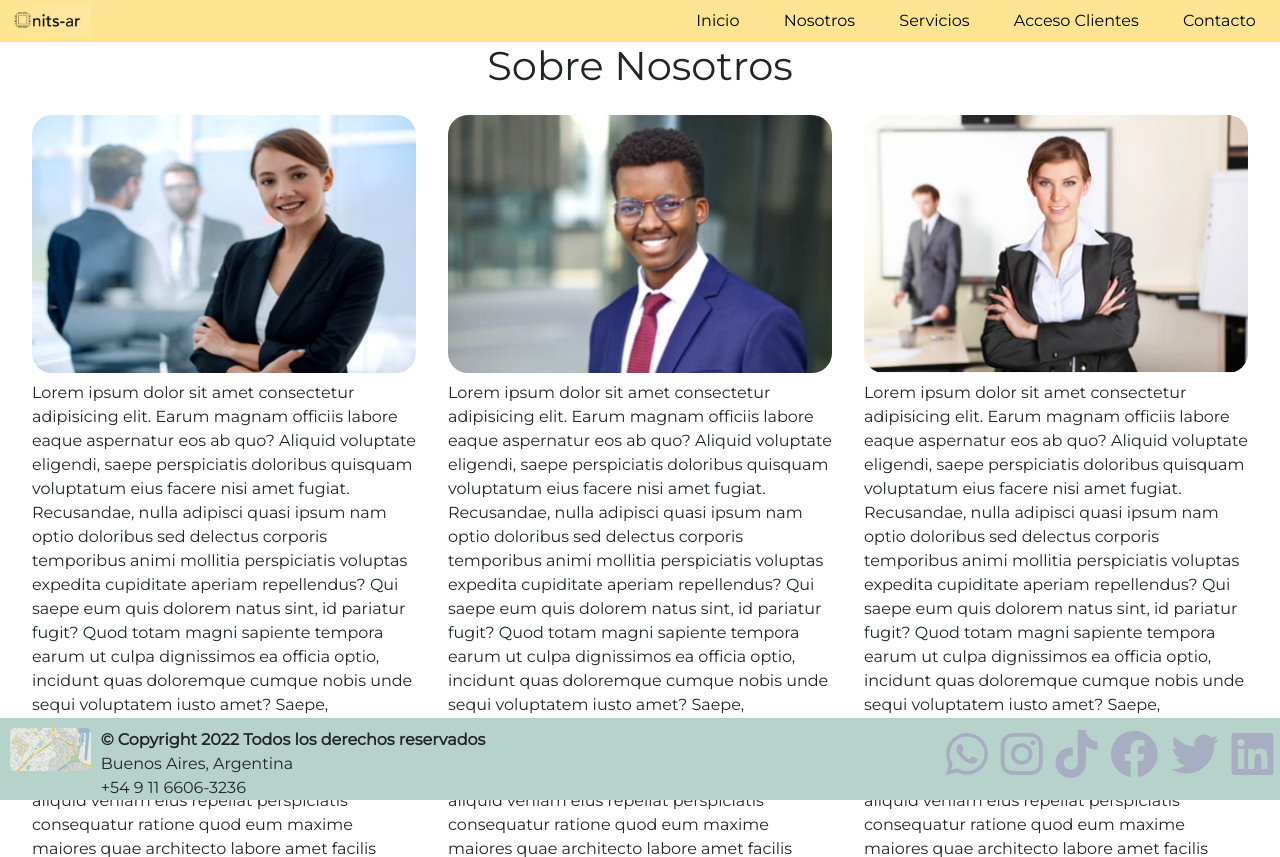
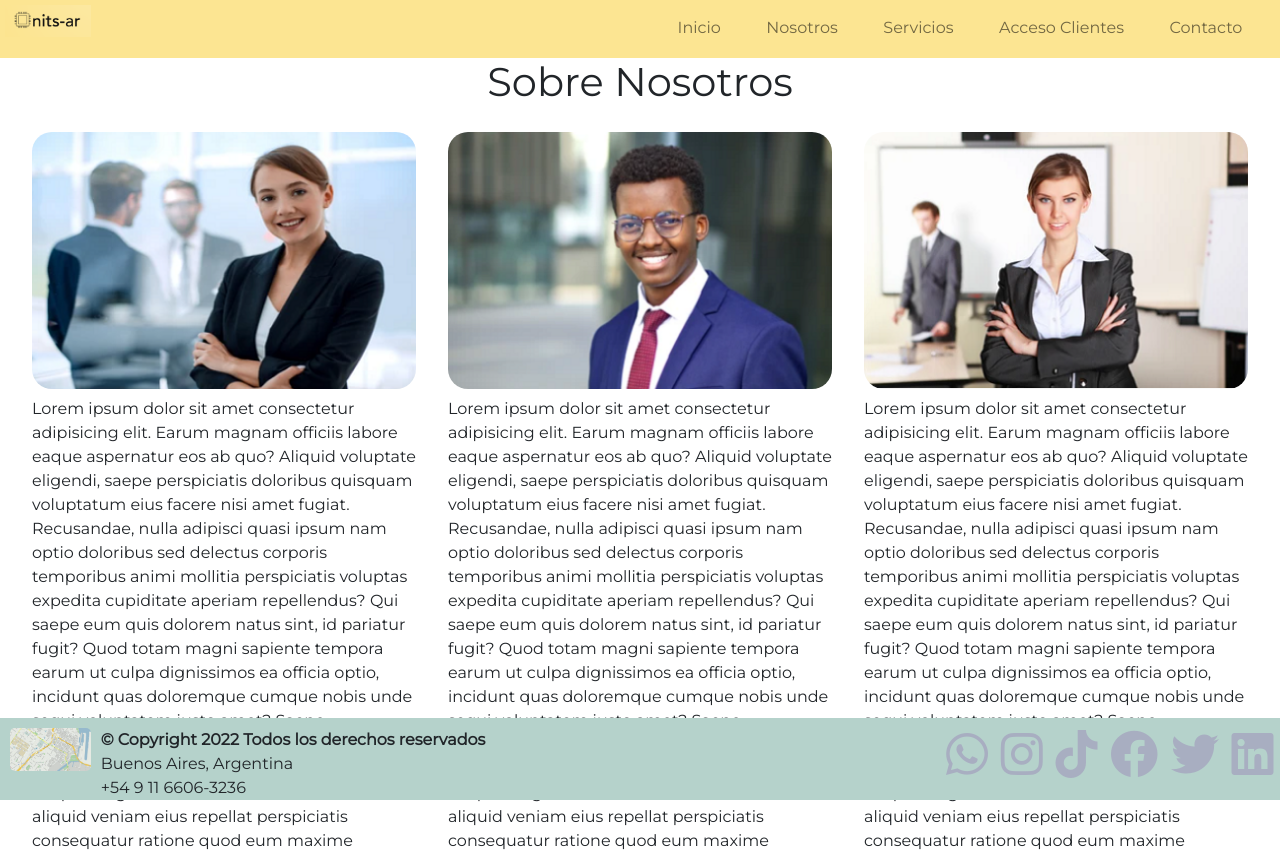
Before and after one commit to ezev-nitsar/PreEntrega3Veron, a plain HTML site: page pages/nosotros.html in a window 1280 px wide. Shown: the top 857 px of the page. Drawn offline with nearby package versions, Linux system fonts and the light colour scheme.

Commit message:
Actualización de NavBar utilizando BS

```diff
--- a/css/style.css
+++ b/css/style.css
@@ -25,7 +25,7 @@ i{
     margin-bottom: 10px;
 }
 
-/* Header y Nav */
+/* Header y Nav+Efectos */
 /************************************************/
 header{
     background-color: #FCE592;
@@ -40,26 +40,33 @@ nav{
 .navegacion{
     display: flex;
     flex-wrap: wrap;
-    height: 100%;
+    width: 100%;
     justify-content: space-evenly;
-    align-items: center;
-}
-.navegacion li a{
-    padding: 20px;
-    color:black;
-    font-size: 1em;
+    align-items: flex-end;
 }
 
-.navegacion li a:hover{
-    background-color: #EAB464;
-    border-radius: 30px;
+.nav-item::after {
+    content: '';
+    display: block;
+    width: 0px;
+    height: 2px;
+    background: #EAB464;
+    transition: 0.4s;
 }
 
-header div{
+.nav-item:hover::after {
+    width: 100%
+}
+
+.nav-link {
+    transition: 0.2s;
+}
+
+header .divLogo{
     width: 50%;
 }
 
-header div img{
+header .divLogo img{
     padding: 5px;
     width: 15%;
 }
--- a/pages/nosotros.html
+++ b/pages/nosotros.html
@@ -1,5 +1,6 @@
 <!DOCTYPE html>
 <html lang="en">
+
 <head>
     <meta charset="UTF-8">
     <meta http-equiv="X-UA-Compatible" content="IE=edge">
@@ -10,27 +11,38 @@
     <link rel="preconnect" href="https://fonts.gstatic.com" crossorigin>
     <link href="https://fonts.googleapis.com/css2?family=Montserrat:wght@400&display=swap" rel="stylesheet">
     <!--Font Awesome para Iconos-->
-    <link rel="stylesheet" href="https://cdnjs.cloudflare.com/ajax/libs/font-awesome/6.2.1/css/all.min.css" integrity="sha512-MV7K8+y+gLIBoVD59lQIYicR65iaqukzvf/nwasF0nqhPay5w/9lJmVM2hMDcnK1OnMGCdVK+iQrJ7lzPJQd1w==" crossorigin="anonymous" referrerpolicy="no-referrer" />
+    <link rel="stylesheet" href="https://cdnjs.cloudflare.com/ajax/libs/font-awesome/6.2.1/css/all.min.css"
+        integrity="sha512-MV7K8+y+gLIBoVD59lQIYicR65iaqukzvf/nwasF0nqhPay5w/9lJmVM2hMDcnK1OnMGCdVK+iQrJ7lzPJQd1w=="
+        crossorigin="anonymous" referrerpolicy="no-referrer" />
     <!--CDN de Bootstrap (CSS)-->
     <link href="https://cdn.jsdelivr.net/npm/bootstrap@5.2.3/dist/css/bootstrap.min.css" rel="stylesheet"
         integrity="sha384-rbsA2VBKQhggwzxH7pPCaAqO46MgnOM80zW1RWuH61DGLwZJEdK2Kadq2F9CUG65" crossorigin="anonymous">
     <!--CSS Propio del Proyecto-->
     <link rel="stylesheet" href="../css/style.css">
 </head>
+
 <body>
     <header>
-        <div>
+        <div class="divLogo">
             <!--Acá va el logo-->
             <a href="../index.html"><img src="../assets/images/logo.png" alt="Logo principal"></a>
         </div>
-        <nav> <!--Menú principal-->
-            <ul class="navegacion">
-                <li><a href="../index.html">Inicio</a></li>
-                <li><a href="./nosotros.html">Nosotros</a></li>
-                <li><a href="./servicios.html">Servicios</a></li>
-                <li><a href="./acceso_clientes.html">Acceso Clientes</a></li>
-                <li><a href="./contacto.html">Contacto</a></li>
-            </ul>
+        <!--Barra de Navegación Responsive con BS-->
+        <nav class="navbar navbar-expand-lg ">
+            <button class="navbar-toggler ms-auto hidden-sm-up float-xs-right me-2" type="button"
+                data-bs-toggle="collapse" data-bs-target="#navbarSupportedContent"
+                aria-controls="navbarSupportedContent" aria-expanded="false" aria-label="Mostrar/Ocultar">
+                <span class="navbar-toggler-icon"></span>
+            </button>
+            <div class="collapse navbar-collapse" id="navbarSupportedContent">
+                <ul class="navbar-nav navegacion">
+                    <li class="nav-item"><a class="nav-link" href="../index.html">Inicio</a></li>
+                    <li class="nav-item active"><a class="nav-link" href="./nosotros.html">Nosotros</a></li>
+                    <li class="nav-item"><a class="nav-link" href="./servicios.html">Servicios</a></li>
+                    <li class="nav-item"><a class="nav-link" href="./acceso_clientes.html">Acceso Clientes</a></li>
+                    <li class="nav-item"><a class="nav-link" href="./contacto.html">Contacto</a></li>
+                </ul>
+            </div>
         </nav>
     </header>
     <main>
@@ -38,45 +50,93 @@
         <section class="sobre_nosotros_padre">
             <div class="sobre_nosotros">
                 <img src="../assets/images/persona_1.png" alt="Foto de Empleado 1">
-                <p>Lorem ipsum dolor sit amet consectetur adipisicing elit. Earum magnam officiis labore eaque aspernatur eos ab quo? Aliquid voluptate eligendi, saepe perspiciatis doloribus quisquam voluptatum eius facere nisi amet fugiat.
-                Recusandae, nulla adipisci quasi ipsum nam optio doloribus sed delectus corporis temporibus animi mollitia perspiciatis voluptas expedita cupiditate aperiam repellendus? Qui saepe eum quis dolorem natus sint, id pariatur fugit?
-                Quod totam magni sapiente tempora earum ut culpa dignissimos ea officia optio, incidunt quas doloremque cumque nobis unde sequi voluptatem iusto amet? Saepe, aspernatur officiis. Dolores ea dolor nam quam.
-                Vitae, cupiditate molestias dolorum totam sit, ex quas eligendi reiciendis blanditiis laboriosam aliquid veniam eius repellat perspiciatis consequatur ratione quod eum maxime maiores quae architecto labore amet facilis nam? Perspiciatis.</p>
+                <p>Lorem ipsum dolor sit amet consectetur adipisicing elit. Earum magnam officiis labore eaque
+                    aspernatur eos ab quo? Aliquid voluptate eligendi, saepe perspiciatis doloribus quisquam voluptatum
+                    eius facere nisi amet fugiat.
+                    Recusandae, nulla adipisci quasi ipsum nam optio doloribus sed delectus corporis temporibus animi
+                    mollitia perspiciatis voluptas expedita cupiditate aperiam repellendus? Qui saepe eum quis dolorem
+                    natus sint, id pariatur fugit?
+                    Quod totam magni sapiente tempora earum ut culpa dignissimos ea officia optio, incidunt quas
+                    doloremque cumque nobis unde sequi voluptatem iusto amet? Saepe, aspernatur officiis. Dolores ea
+                    dolor nam quam.
+                    Vitae, cupiditate molestias dolorum totam sit, ex quas eligendi reiciendis blanditiis laboriosam
+                    aliquid veniam eius repellat perspiciatis consequatur ratione quod eum maxime maiores quae
+                    architecto labore amet facilis nam? Perspiciatis.</p>
             </div>
             <div class="sobre_nosotros">
                 <img src="../assets/images/persona_2.png" alt="Foto de Empleado 2">
-                <p>Lorem ipsum dolor sit amet consectetur adipisicing elit. Earum magnam officiis labore eaque aspernatur eos ab quo? Aliquid voluptate eligendi, saepe perspiciatis doloribus quisquam voluptatum eius facere nisi amet fugiat.
-                Recusandae, nulla adipisci quasi ipsum nam optio doloribus sed delectus corporis temporibus animi mollitia perspiciatis voluptas expedita cupiditate aperiam repellendus? Qui saepe eum quis dolorem natus sint, id pariatur fugit?
-                Quod totam magni sapiente tempora earum ut culpa dignissimos ea officia optio, incidunt quas doloremque cumque nobis unde sequi voluptatem iusto amet? Saepe, aspernatur officiis. Dolores ea dolor nam quam.
-                Vitae, cupiditate molestias dolorum totam sit, ex quas eligendi reiciendis blanditiis laboriosam aliquid veniam eius repellat perspiciatis consequatur ratione quod eum maxime maiores quae architecto labore amet facilis nam? Perspiciatis.</p>
+                <p>Lorem ipsum dolor sit amet consectetur adipisicing elit. Earum magnam officiis labore eaque
+                    aspernatur eos ab quo? Aliquid voluptate eligendi, saepe perspiciatis doloribus quisquam voluptatum
+                    eius facere nisi amet fugiat.
+                    Recusandae, nulla adipisci quasi ipsum nam optio doloribus sed delectus corporis temporibus animi
+                    mollitia perspiciatis voluptas expedita cupiditate aperiam repellendus? Qui saepe eum quis dolorem
+                    natus sint, id pariatur fugit?
+                    Quod totam magni sapiente tempora earum ut culpa dignissimos ea officia optio, incidunt quas
+                    doloremque cumque nobis unde sequi voluptatem iusto amet? Saepe, aspernatur officiis. Dolores ea
+                    dolor nam quam.
+                    Vitae, cupiditate molestias dolorum totam sit, ex quas eligendi reiciendis blanditiis laboriosam
+                    aliquid veniam eius repellat perspiciatis consequatur ratione quod eum maxime maiores quae
+                    architecto labore amet facilis nam? Perspiciatis.</p>
             </div>
             <div class="sobre_nosotros">
                 <img src="../assets/images/persona_3.png" alt="Foto de Empleado 3">
-                <p>Lorem ipsum dolor sit amet consectetur adipisicing elit. Earum magnam officiis labore eaque aspernatur eos ab quo? Aliquid voluptate eligendi, saepe perspiciatis doloribus quisquam voluptatum eius facere nisi amet fugiat.
-                Recusandae, nulla adipisci quasi ipsum nam optio doloribus sed delectus corporis temporibus animi mollitia perspiciatis voluptas expedita cupiditate aperiam repellendus? Qui saepe eum quis dolorem natus sint, id pariatur fugit?
-                Quod totam magni sapiente tempora earum ut culpa dignissimos ea officia optio, incidunt quas doloremque cumque nobis unde sequi voluptatem iusto amet? Saepe, aspernatur officiis. Dolores ea dolor nam quam.
-                Vitae, cupiditate molestias dolorum totam sit, ex quas eligendi reiciendis blanditiis laboriosam aliquid veniam eius repellat perspiciatis consequatur ratione quod eum maxime maiores quae architecto labore amet facilis nam? Perspiciatis.</p>
+                <p>Lorem ipsum dolor sit amet consectetur adipisicing elit. Earum magnam officiis labore eaque
+                    aspernatur eos ab quo? Aliquid voluptate eligendi, saepe perspiciatis doloribus quisquam voluptatum
+                    eius facere nisi amet fugiat.
+                    Recusandae, nulla adipisci quasi ipsum nam optio doloribus sed delectus corporis temporibus animi
+                    mollitia perspiciatis voluptas expedita cupiditate aperiam repellendus? Qui saepe eum quis dolorem
+                    natus sint, id pariatur fugit?
+                    Quod totam magni sapiente tempora earum ut culpa dignissimos ea officia optio, incidunt quas
+                    doloremque cumque nobis unde sequi voluptatem iusto amet? Saepe, aspernatur officiis. Dolores ea
+                    dolor nam quam.
+                    Vitae, cupiditate molestias dolorum totam sit, ex quas eligendi reiciendis blanditiis laboriosam
+                    aliquid veniam eius repellat perspiciatis consequatur ratione quod eum maxime maiores quae
+                    architecto labore amet facilis nam? Perspiciatis.</p>
             </div>
             <div class="sobre_nosotros">
                 <img src="../assets/images/persona_4.png" alt="Foto de Empleado 4">
-                <p>Lorem ipsum dolor sit amet consectetur adipisicing elit. Earum magnam officiis labore eaque aspernatur eos ab quo? Aliquid voluptate eligendi, saepe perspiciatis doloribus quisquam voluptatum eius facere nisi amet fugiat.
-                Recusandae, nulla adipisci quasi ipsum nam optio doloribus sed delectus corporis temporibus animi mollitia perspiciatis voluptas expedita cupiditate aperiam repellendus? Qui saepe eum quis dolorem natus sint, id pariatur fugit?
-                Quod totam magni sapiente tempora earum ut culpa dignissimos ea officia optio, incidunt quas doloremque cumque nobis unde sequi voluptatem iusto amet? Saepe, aspernatur officiis. Dolores ea dolor nam quam.
-                Vitae, cupiditate molestias dolorum totam sit, ex quas eligendi reiciendis blanditiis laboriosam aliquid veniam eius repellat perspiciatis consequatur ratione quod eum maxime maiores quae architecto labore amet facilis nam? Perspiciatis.</p>
+                <p>Lorem ipsum dolor sit amet consectetur adipisicing elit. Earum magnam officiis labore eaque
+                    aspernatur eos ab quo? Aliquid voluptate eligendi, saepe perspiciatis doloribus quisquam voluptatum
+                    eius facere nisi amet fugiat.
+                    Recusandae, nulla adipisci quasi ipsum nam optio doloribus sed delectus corporis temporibus animi
+                    mollitia perspiciatis voluptas expedita cupiditate aperiam repellendus? Qui saepe eum quis dolorem
+                    natus sint, id pariatur fugit?
+                    Quod totam magni sapiente tempora earum ut culpa dignissimos ea officia optio, incidunt quas
+                    doloremque cumque nobis unde sequi voluptatem iusto amet? Saepe, aspernatur officiis. Dolores ea
+                    dolor nam quam.
+                    Vitae, cupiditate molestias dolorum totam sit, ex quas eligendi reiciendis blanditiis laboriosam
+                    aliquid veniam eius repellat perspiciatis consequatur ratione quod eum maxime maiores quae
+                    architecto labore amet facilis nam? Perspiciatis.</p>
             </div>
             <div class="sobre_nosotros">
                 <img src="../assets/images/persona_5.png" alt="Foto de Empleado 5">
-                <p>Lorem ipsum dolor sit amet consectetur adipisicing elit. Earum magnam officiis labore eaque aspernatur eos ab quo? Aliquid voluptate eligendi, saepe perspiciatis doloribus quisquam voluptatum eius facere nisi amet fugiat.
-                Recusandae, nulla adipisci quasi ipsum nam optio doloribus sed delectus corporis temporibus animi mollitia perspiciatis voluptas expedita cupiditate aperiam repellendus? Qui saepe eum quis dolorem natus sint, id pariatur fugit?
-                Quod totam magni sapiente tempora earum ut culpa dignissimos ea officia optio, incidunt quas doloremque cumque nobis unde sequi voluptatem iusto amet? Saepe, aspernatur officiis. Dolores ea dolor nam quam.
-                Vitae, cupiditate molestias dolorum totam sit, ex quas eligendi reiciendis blanditiis laboriosam aliquid veniam eius repellat perspiciatis consequatur ratione quod eum maxime maiores quae architecto labore amet facilis nam? Perspiciatis.</p>
+                <p>Lorem ipsum dolor sit amet consectetur adipisicing elit. Earum magnam officiis labore eaque
+                    aspernatur eos ab quo? Aliquid voluptate eligendi, saepe perspiciatis doloribus quisquam voluptatum
+                    eius facere nisi amet fugiat.
+                    Recusandae, nulla adipisci quasi ipsum nam optio doloribus sed delectus corporis temporibus animi
+                    mollitia perspiciatis voluptas expedita cupiditate aperiam repellendus? Qui saepe eum quis dolorem
+                    natus sint, id pariatur fugit?
+                    Quod totam magni sapiente tempora earum ut culpa dignissimos ea officia optio, incidunt quas
+                    doloremque cumque nobis unde sequi voluptatem iusto amet? Saepe, aspernatur officiis. Dolores ea
+                    dolor nam quam.
+                    Vitae, cupiditate molestias dolorum totam sit, ex quas eligendi reiciendis blanditiis laboriosam
+                    aliquid veniam eius repellat perspiciatis consequatur ratione quod eum maxime maiores quae
+                    architecto labore amet facilis nam? Perspiciatis.</p>
             </div>
             <div class="sobre_nosotros">
                 <img src="../assets/images/persona_6.png" alt="Foto de Empleado 6">
-                <p>Lorem ipsum dolor sit amet consectetur adipisicing elit. Earum magnam officiis labore eaque aspernatur eos ab quo? Aliquid voluptate eligendi, saepe perspiciatis doloribus quisquam voluptatum eius facere nisi amet fugiat.
-                Recusandae, nulla adipisci quasi ipsum nam optio doloribus sed delectus corporis temporibus animi mollitia perspiciatis voluptas expedita cupiditate aperiam repellendus? Qui saepe eum quis dolorem natus sint, id pariatur fugit?
-                Quod totam magni sapiente tempora earum ut culpa dignissimos ea officia optio, incidunt quas doloremque cumque nobis unde sequi voluptatem iusto amet? Saepe, aspernatur officiis. Dolores ea dolor nam quam.
-                Vitae, cupiditate molestias dolorum totam sit, ex quas eligendi reiciendis blanditiis laboriosam aliquid veniam eius repellat perspiciatis consequatur ratione quod eum maxime maiores quae architecto labore amet facilis nam? Perspiciatis.</p>
+                <p>Lorem ipsum dolor sit amet consectetur adipisicing elit. Earum magnam officiis labore eaque
+                    aspernatur eos ab quo? Aliquid voluptate eligendi, saepe perspiciatis doloribus quisquam voluptatum
+                    eius facere nisi amet fugiat.
+                    Recusandae, nulla adipisci quasi ipsum nam optio doloribus sed delectus corporis temporibus animi
+                    mollitia perspiciatis voluptas expedita cupiditate aperiam repellendus? Qui saepe eum quis dolorem
+                    natus sint, id pariatur fugit?
+                    Quod totam magni sapiente tempora earum ut culpa dignissimos ea officia optio, incidunt quas
+                    doloremque cumque nobis unde sequi voluptatem iusto amet? Saepe, aspernatur officiis. Dolores ea
+                    dolor nam quam.
+                    Vitae, cupiditate molestias dolorum totam sit, ex quas eligendi reiciendis blanditiis laboriosam
+                    aliquid veniam eius repellat perspiciatis consequatur ratione quod eum maxime maiores quae
+                    architecto labore amet facilis nam? Perspiciatis.</p>
             </div>
         </section>
     </main>
@@ -111,4 +171,5 @@
         integrity="sha384-kenU1KFdBIe4zVF0s0G1M5b4hcpxyD9F7jL+jjXkk+Q2h455rYXK/7HAuoJl+0I4"
         crossorigin="anonymous"></script>
 </body>
+
 </html>
```
Also changed, not shown: index.html (+18 -10 lines), pages/acceso_clientes.html (+25 -12 lines), pages/contacto.html (+17 -9 lines), pages/servicios.html (+59 -22 lines).
